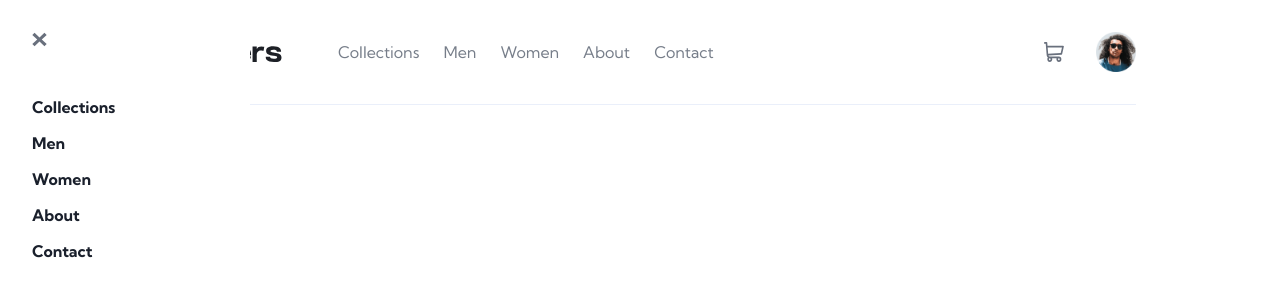
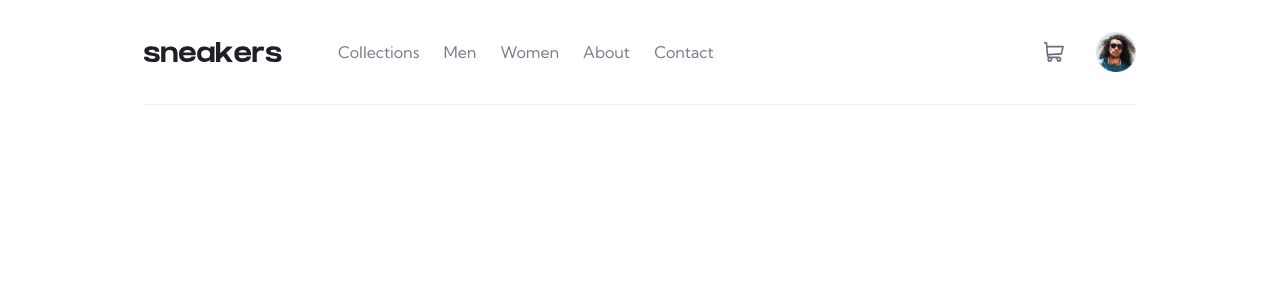
Before and after one commit to Jakub-Chojnacki/chakraui-frontendmentor, a React (Vite) app: page / in a window 1280 px wide. Shown: the top 300 px of the page. Built offline with nearby package versions, Linux system fonts and the light colour scheme.

Commit message:
you can close and open sideNav

```diff
--- a/src/components/Header.jsx
+++ b/src/components/Header.jsx
@@ -1,11 +1,13 @@
 import { Flex,Image,HStack,Link } from '@chakra-ui/react'
-import React from 'react'
+import React,{useContext} from 'react'
+import MainContext from '../context/main-context'
 
 const Header = () => {
+  const {setShowSideNav} = useContext(MainContext)
   return (
     <Flex borderBottom={{md:'1px'}} borderColor={{md:'neutral.light'}}  py={[2,4,8]}  align="center" justify="space-between">
       <Flex align="center" gap={4}>
-        <Image display={{md: 'none'}} src="./images/icons/icon-menu.svg"/>
+        <Image onClick={()=> setShowSideNav(true)} cursor="pointer" display={{md: 'none'}} src="./images/icons/icon-menu.svg"/>
         <Image src="./images/logo.svg"/>
         <Flex align="center" display={{sm:'none', md:'flex'}} gap={6} marginX={10}>
           <Link variant="nav">Collections</Link>
--- a/src/components/Layout.jsx
+++ b/src/components/Layout.jsx
@@ -1,12 +1,15 @@
-import React from 'react'
+import React,{useContext} from 'react'
 import Header from './Header'
 import {Container} from '@chakra-ui/react'
 import Sidenav from './Sidenav'
+import MainContext from '../context/main-context'
+
 const Layout = () => {
+  const {showSideNav,setShowSideNav} = useContext(MainContext)
   return (
     <Container maxW={{sm:'100vw', md:'90vw', lg:'80vw'}}>
         <Header/>
-        <Sidenav/>
+      {showSideNav && <Sidenav/>}
     </Container>
   )
 }
--- a/src/components/Sidenav.jsx
+++ b/src/components/Sidenav.jsx
@@ -1,9 +1,11 @@
-import React from 'react'
+import React,{useContext} from 'react'
 import {VStack,Image,Flex,Link} from '@chakra-ui/react'
+import MainContext from '../context/main-context'
 const Sidenav = () => {
+  const {setShowSideNav} = useContext(MainContext)
   return (
-    <VStack padding={8} backgroundColor='white' align="left" pos='absolute' left="0" top="0" h="95vh" w="250px">
-       <Image boxSize="15px" src="./images/icons/icon-close.svg" marginBottom={10}/>
+    <VStack padding={8} backgroundColor='white' align="left" pos='absolute' left="0" top="0" h="95vh" w="250px" display={{md:"none"}}>
+       <Image cursor="pointer" onClick={()=> setShowSideNav(false)} boxSize="15px" src="./images/icons/icon-close.svg" marginBottom={10}/>
        <VStack align="left" gap={3}>
           <Link variant="sidenav">Collections</Link>
           <Link variant="sidenav">Men</Link>
--- /dev/null
+++ b/src/context/main-context.jsx
@@ -0,0 +1,15 @@
+import {createContext,useState} from 'react'
+const MainContext = createContext();
+
+export function MainProvider({children}){
+    const [showSideNav,setShowSideNav] = useState(true)
+
+    return (
+        <MainContext.Provider
+         value={{ showSideNav,setShowSideNav }}>
+            {children}
+        </MainContext.Provider>
+    )
+}
+
+export default MainContext;
--- a/src/main.jsx
+++ b/src/main.jsx
@@ -4,6 +4,7 @@ import App from './App'
 import './index.css'
 import { ChakraProvider } from '@chakra-ui/react'
 import { extendTheme } from '@chakra-ui/react'
+import {MainProvider} from './context/main-context'
 
 const colors = {
   primary: {
@@ -44,8 +45,10 @@ const theme = extendTheme({ colors,fonts,components })
 
 ReactDOM.createRoot(document.getElementById('root')).render(
   <React.StrictMode>
-    <ChakraProvider theme={theme}>
-      <App />
-    </ChakraProvider>
+    <MainProvider>
+      <ChakraProvider theme={theme}>
+        <App />
+      </ChakraProvider>
+    </MainProvider>
   </React.StrictMode>
 )
```
